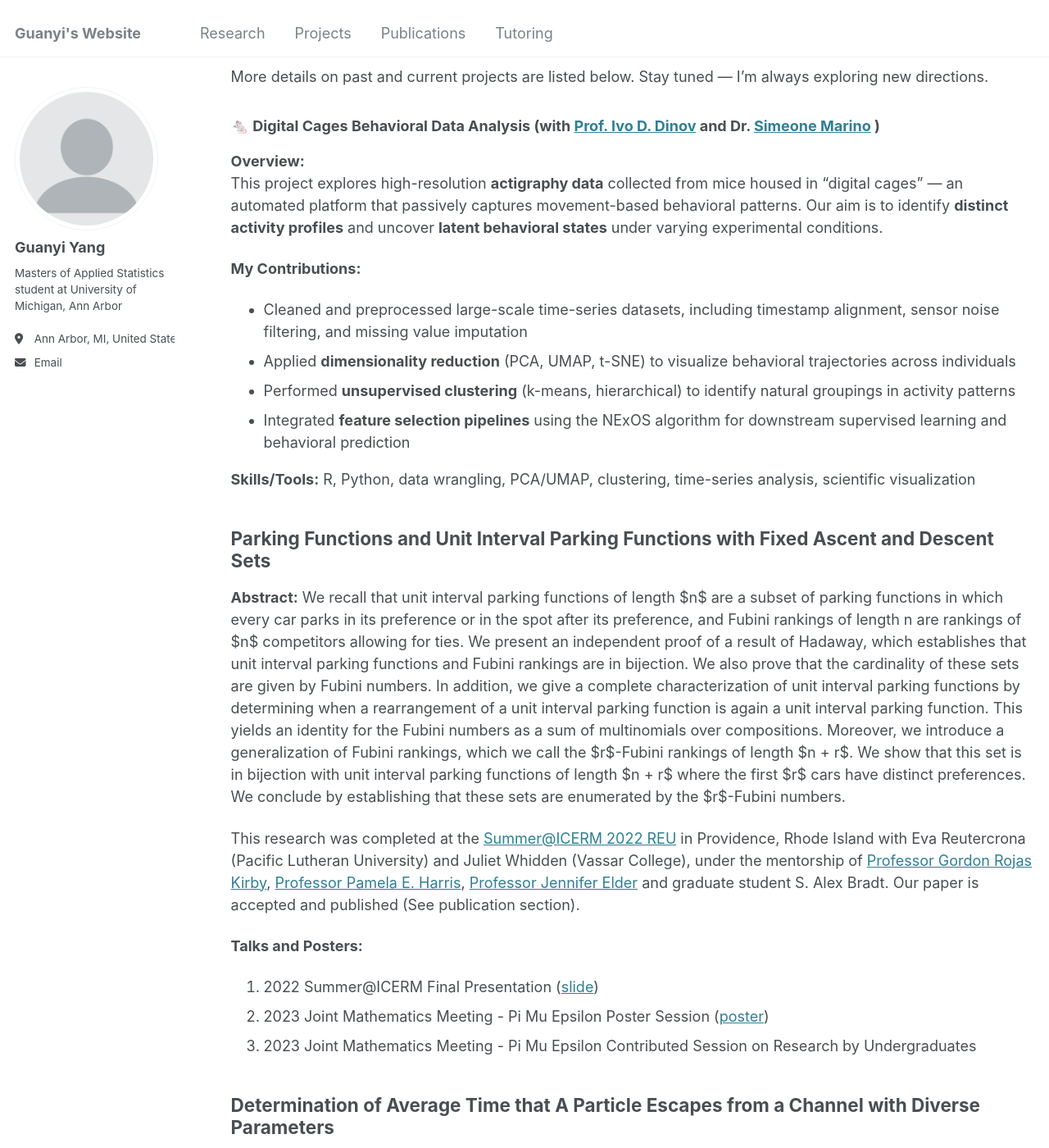
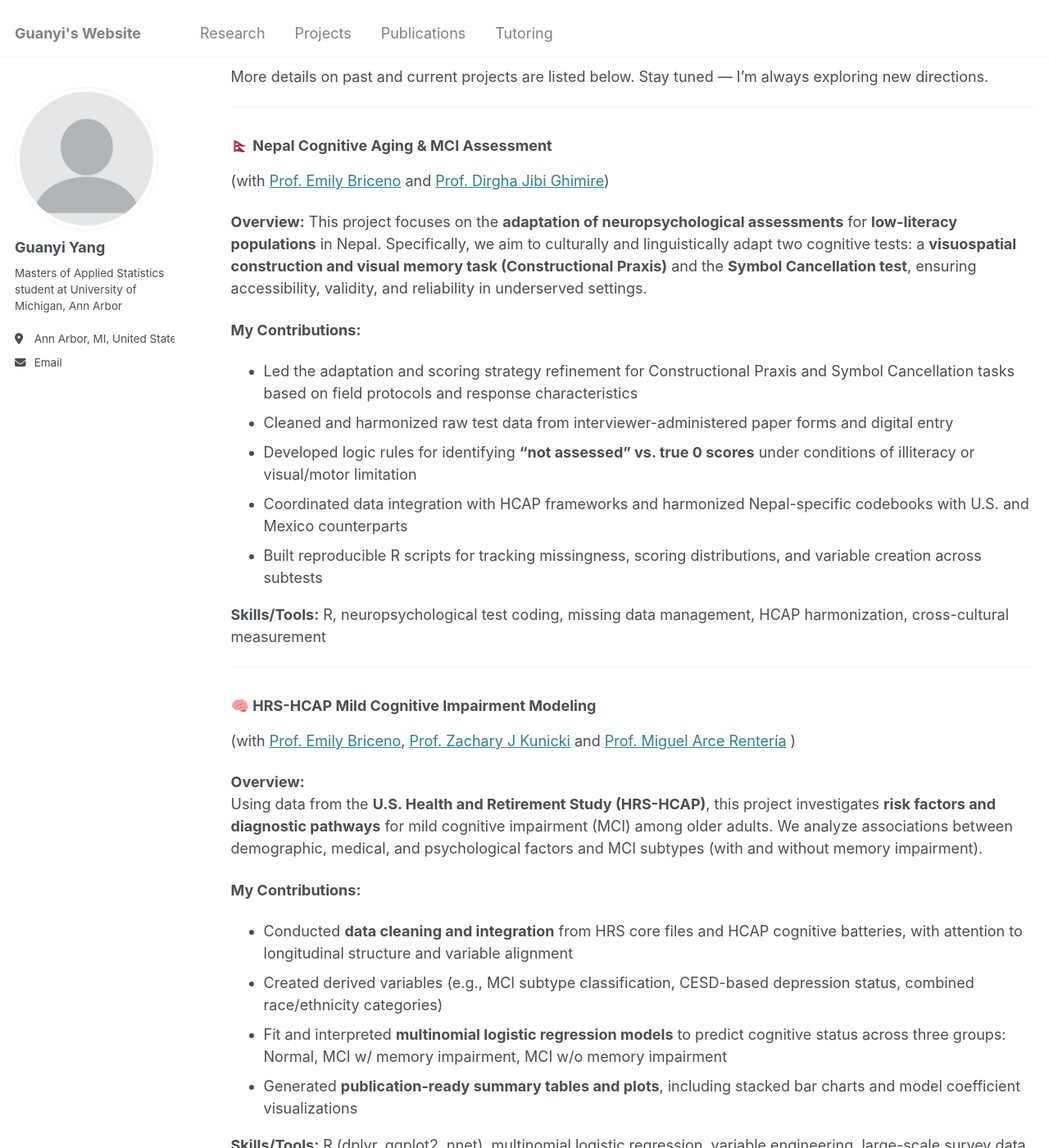
Before and after one commit to Guanyiy/guanyiy.github.io, a Jekyll site: the page built from _pages/research.md, in a window 1280 px wide and 1400 px high, scrolled down 335 px. Shown: the whole window at 82% size. Built offline with Jekyll 4.4.1, drawn with Linux system fonts in a browser that asks for light colours; some of the changed text lies outside the part shown.

Commit message:
research.md

```diff
--- a/_pages/research.md
+++ b/_pages/research.md
@@ -14,6 +14,37 @@ I’m currently working with Professor Emily Briceno at the University of Michig
 
 More details on past and current projects are listed below. Stay tuned — I’m always exploring new directions.
 
+---
+### 🇳🇵 Nepal Cognitive Aging & MCI Assessment
+(with [Prof. Emily Briceno](https://experts.umich.edu/4331-emily-briceno) and [Prof. Dirgha Jibi Ghimire](https://psc.isr.umich.edu/profile/ghimire-dirgha-jibi/))
+
+**Overview:**
+This project focuses on the **adaptation of neuropsychological assessments** for **low-literacy populations** in Nepal. Specifically, we aim to culturally and linguistically adapt two cognitive tests: a **visuospatial construction and visual memory task (Constructional Praxis)** and the **Symbol Cancellation test**, ensuring accessibility, validity, and reliability in underserved settings.
+
+**My Contributions:**
+- Led the adaptation and scoring strategy refinement for Constructional Praxis and Symbol Cancellation tasks based on field protocols and response characteristics
+- Cleaned and harmonized raw test data from interviewer-administered paper forms and digital entry
+- Developed logic rules for identifying **“not assessed” vs. true 0 scores** under conditions of illiteracy or visual/motor limitation
+- Coordinated data integration with HCAP frameworks and harmonized Nepal-specific codebooks with U.S. and Mexico counterparts
+- Built reproducible R scripts for tracking missingness, scoring distributions, and variable creation across subtests
+
+**Skills/Tools:** R, neuropsychological test coding, missing data management, HCAP harmonization, cross-cultural measurement
+
+---
+
+### 🧠 HRS-HCAP Mild Cognitive Impairment Modeling
+(with [Prof. Emily Briceno](https://experts.umich.edu/4331-emily-briceno), [Prof. Zachary J Kunicki](https://vivo.brown.edu/display/zkunicki) and [Prof. Miguel Arce Rentería](https://www.neurology.columbia.edu/profile/miguel-arce-renteria-phd) )
+
+**Overview:**
+Using data from the **U.S. Health and Retirement Study (HRS-HCAP)**, this project investigates **risk factors and diagnostic pathways** for mild cognitive impairment (MCI) among older adults. We analyze associations between demographic, medical, and psychological factors and MCI subtypes (with and without memory impairment).
+
+**My Contributions:**
+- Conducted **data cleaning and integration** from HRS core files and HCAP cognitive batteries, with attention to longitudinal structure and variable alignment
+- Created derived variables (e.g., MCI subtype classification, CESD-based depression status, combined race/ethnicity categories)
+- Fit and interpreted **multinomial logistic regression models** to predict cognitive status across three groups: Normal, MCI w/ memory impairment, MCI w/o memory impairment
+- Generated **publication-ready summary tables and plots**, including stacked bar charts and model coefficient visualizations
+
+**Skills/Tools:** R (dplyr, ggplot2, nnet), multinomial logistic regression, variable engineering, large-scale survey data handling, reproducible reporting
 
 
 ### 🐁 Digital Cages Behavioral Data Analysis (with [Prof. Ivo D. Dinov](https://nursing.umich.edu/faculty-staff/faculty/ivo-d-dinov) and Dr. [Simeone Marino](https://medschool.umich.edu/profile/2984/simeone-marino) )
@@ -30,12 +61,40 @@ This project explores high-resolution **actigraphy data** collected from mice ho
 **Skills/Tools:** R, Python, data wrangling, PCA/UMAP, clustering, time-series analysis, scientific visualization
 
 
-## Parking Functions and Unit Interval Parking Functions with Fixed Ascent and Descent Sets
+### 🅿️ Algorithmic and Graph-Theoretic Analysis of Parking Functions
+**Advisor:** [Dr. Thomas Selig](https://scholar.xjtlu.edu.cn/en/persons/ThomasSelig)
+**Date:** Jun. 2024 – Aug. 2024
 
-**Abstract:** We recall that unit interval parking functions of length $n$ are a subset of parking functions in which every car parks in its preference or in the spot after its preference, and Fubini rankings of length n are rankings of $n$ competitors allowing for ties. We present an independent proof of a result of Hadaway, which establishes that unit interval parking functions and Fubini rankings are in bijection. We also prove that the cardinality of these sets are given by Fubini numbers. In addition, we give a complete characterization of unit interval parking functions by determining when a rearrangement of a unit interval parking function is again a unit interval parking function. This
-yields an identity for the Fubini numbers as a sum of multinomials over compositions. Moreover, we introduce a generalization of Fubini rankings, which we call the $r$-Fubini rankings of length $n + r$. We show that this set is in bijection with unit interval parking functions of length $n + r$ where the first $r$ cars have distinct preferences. We conclude by establishing that these sets are enumerated by the $r$-Fubini numbers.
+**Overview:**
+This project explores the **combinatorial and graph-theoretic structures underlying parking functions**, a classic object in enumerative combinatorics. Using tools such as **bipartite matchings**, **adjacency matrices**, and **friendship graphs**, we analyzed recurrence relations and structural properties of parking function families.
 
-This research was completed at the [Summer@ICERM 2022 REU](https://icerm.brown.edu/summerug/2022/) in Providence, Rhode Island with Eva Reutercrona (Pacific Lutheran University) and Juliet Whidden (Vassar College), under the mentorship of [Professor Gordon Rojas Kirby](https://sites.google.com/view/girkirby/), [Professor Pamela E. Harris](https://www.pamelaeharris.com/), [Professor Jennifer Elder](https://jennifer.totallyconsultants.com/) and graduate student S. Alex Bradt. Our paper is accepted and published (See publication section).
+**My Contributions:**
+- Applied graph-theoretic methods to characterize and classify parking functions
+- Developed a simulation framework in **Python** using `NetworkX` and `NumPy`, enabling large-scale testing and model validation
+- Proposed novel multi-agent parking algorithms with **~40% improvement** in computational efficiency over standard methods
+- Conducted over **100,000 simulation trials** and visualized patterns using `Matplotlib`
+- Co-authored a manuscript in preparation, formalizing connections between parking functions and graph-based optimization
+
+**Skills/Tools:** Python, NetworkX, NumPy, Matplotlib, graph theory, combinatorics, algorithm design
+
+---
+
+### 🔁 MVP Parking Functions in Abelian Sandpile Models
+**Advisor:** [Dr. Thomas Selig](https://scholar.xjtlu.edu.cn/en/persons/ThomasSelig)
+**Date:** Sept. 2023 – Jul. 2024
+
+**Overview:**
+This project investigates the **interplay between MVP parking functions and Abelian Sandpile Models (ASM)**, focusing on their application to self-organized criticality and resource allocation in discrete dynamical systems. Emphasis was placed on defining recurrence rules, modeling dynamic transitions, and testing feasibility through simulation.
+
+**My Contributions:**
+- Conducted an in-depth **literature review** on MVP parking functions and their role in ASM and SOC systems
+- Extended the Abelian Sandpile Model to include parking function constraints and novel transition rules
+- Implemented Java-based simulations to study system stability, critical states, and recurrent configurations
+- Evaluated outcomes through **statistical and algebraic analyses**, validating theoretical expectations
+
+**Skills/Tools:** Java, combinatorics, discrete dynamical systems, Abelian Sandpile Models, MVP parking functions
+
+
 
 **Talks and Posters:**
 
```
